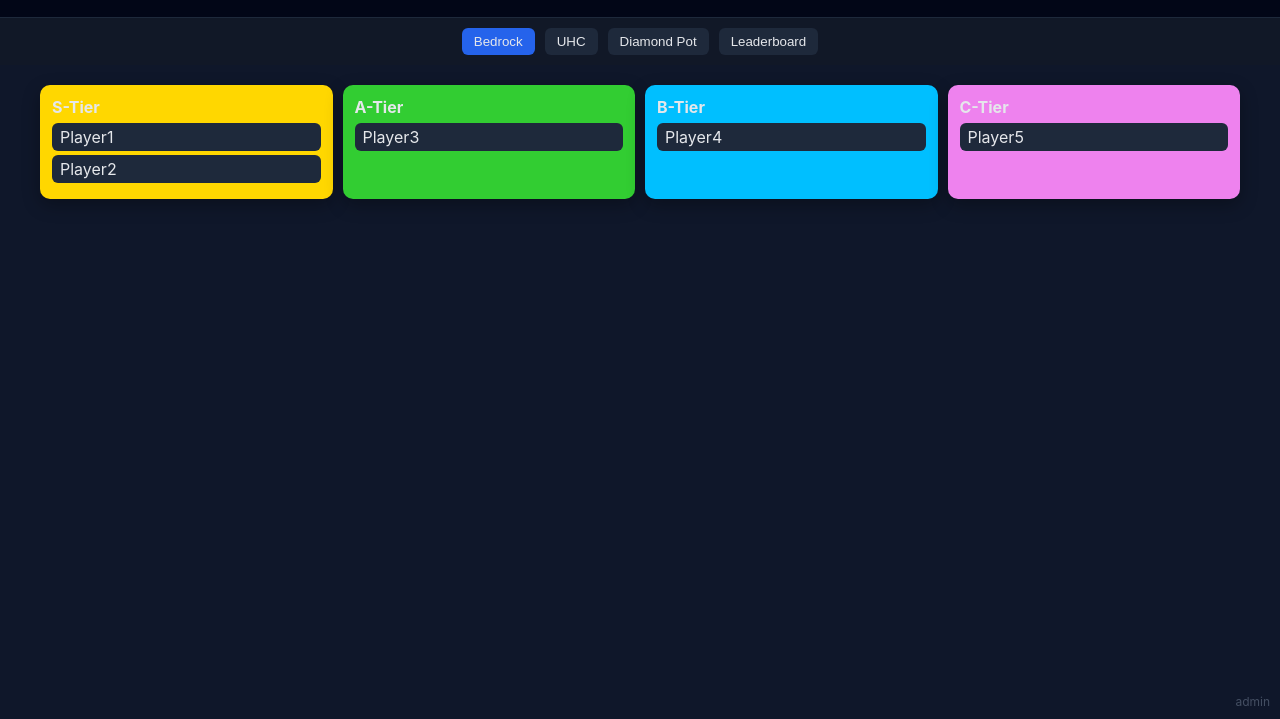
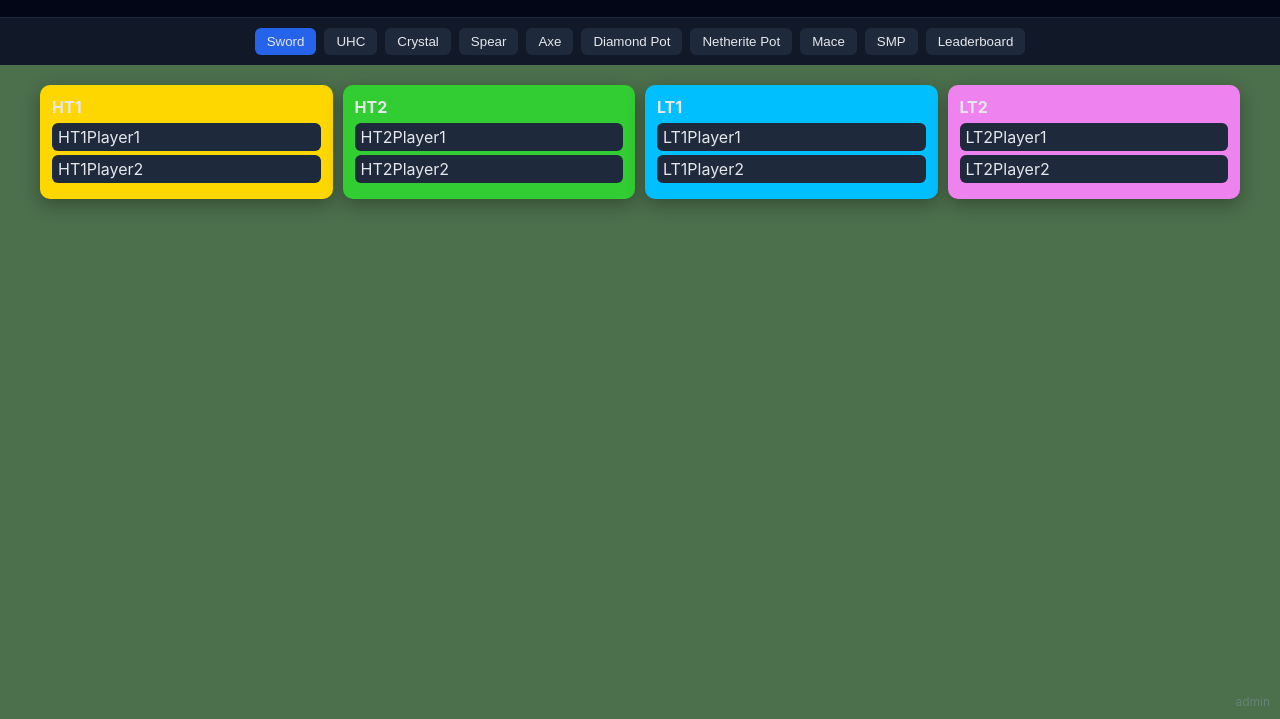
Before and after one commit to TibetttYT/McTiers-Bedrock, a plain HTML site: page index.html in a window 1280 px wide. Shown: the part 81-800 px from the top of the page. Drawn offline with Linux system fonts and the light colour scheme.

Commit message:
Update index.html

```diff
--- a/index.html
+++ b/index.html
@@ -5,19 +5,19 @@
 <meta name="viewport" content="width=device-width, initial-scale=1.0">
 <title>TTB – Tier Testing Bedrock</title>
 <style>
-body { margin:0; font-family:'Inter',sans-serif; background:#0f172a; color:#e5e7eb; }
+body { margin:0; font-family:'Inter',sans-serif; background:rgba(0,50,0,0.7); color:#e5e7eb; }
 header { padding:20px; text-align:center; background:#020617; border-bottom:1px solid #1e293b; }
 header h1 { margin:0; font-size:28px; }
 header p { margin:4px 0 0; color:#94a3b8; }
-nav { display:flex; justify-content:center; gap:10px; padding:10px 0; background:#111827; }
+nav { display:flex; flex-wrap:wrap; justify-content:center; gap:8px; padding:10px 0; background:#111827; }
 nav button { background:#1e293b; border:none; color:#e5e7eb; padding:6px 12px; border-radius:6px; cursor:pointer; transition:0.2s; }
 nav button:hover { background:#2563eb; }
 nav button.active { background:#2563eb; }
-.tiers { display:grid; grid-template-columns: repeat(auto-fit, minmax(160px,1fr)); gap:10px; padding:20px; max-width:1200px; margin:auto; }
+.tiers { display:grid; grid-template-columns: repeat(auto-fit, minmax(140px,1fr)); gap:10px; padding:20px; max-width:1200px; margin:auto; }
 .tier { border-radius:10px; padding:12px; box-shadow:0 6px 18px rgba(0,0,0,.3); transition:0.2s; }
 .tier:hover { transform:translateY(-3px); }
 .tier h2 { margin:0 0 6px; font-size:16px; }
-.player { border-radius:6px; padding:4px 8px; margin:4px 0; cursor:grab; transition:0.2s; }
+.player { border-radius:6px; padding:4px 6px; margin:4px 0; cursor:grab; transition:0.2s; background:#1e293b; }
 .player.dragging { opacity:0.5; }
 .admin-link { position:fixed; bottom:10px; right:10px; font-size:12px; opacity:.4; color:#94a3b8; text-decoration:none; }
 .admin-panel { position:fixed; top:50%; left:50%; transform:translate(-50%,-50%); background:#020617; border:1px solid #334155; padding:20px; border-radius:10px; max-width:400px; width:90%; box-shadow:0 10px 40px rgba(0,0,0,.5); display:none; z-index:1000; }
@@ -32,9 +32,15 @@ nav button.active { background:#2563eb; }
 <p>Tier Testing Bedrock</p>
 </header>
 <nav id="menu">
-<button data-tab="Bedrock" class="active">Bedrock</button>
+<button data-tab="Sword" class="active">Sword</button>
 <button data-tab="UHC">UHC</button>
+<button data-tab="Crystal">Crystal</button>
+<button data-tab="Spear">Spear</button>
+<button data-tab="Axe">Axe</button>
 <button data-tab="DiamondPot">Diamond Pot</button>
+<button data-tab="NetheritePot">Netherite Pot</button>
+<button data-tab="Mace">Mace</button>
+<button data-tab="SMP">SMP</button>
 <button data-tab="Leaderboard">Leaderboard</button>
 </nav>
 <section class="tiers" id="tiers"></section>
@@ -47,49 +53,52 @@ nav button.active { background:#2563eb; }
 <button id="saveBtn">Save</button>
 </div>
 <script>
-const defaultData = {
-  Bedrock: {"S-Tier":["Player1","Player2"],"A-Tier":["Player3"],"B-Tier":["Player4"],"C-Tier":["Player5"]},
-  UHC: {"S-Tier":["UHC1"],"A-Tier":["UHC2"],"B-Tier":["UHC3"],"C-Tier":["UHC4"]},
-  DiamondPot: {"S-Tier":["DP1"],"A-Tier":["DP2"],"B-Tier":["DP3"],"C-Tier":["DP4"]},
-  Leaderboard: {"Top":["L1","L2","L3","L4"]}
-};
-const tierColors = { "S-Tier":"gold", "A-Tier":"limegreen", "B-Tier":"deepskyblue", "C-Tier":"violet", "Top":"orange" };
-let activeTab = 'Bedrock';
+const gamemodes = ["Sword","UHC","Crystal","Spear","Axe","DiamondPot","NetheritePot","Mace","SMP","Leaderboard"];
+const defaultTiers = ["HT1","HT2","LT1","LT2"];
+const defaultData = {};
+gamemodes.forEach(mode=>{
+  defaultData[mode]={};
+  defaultTiers.forEach(tier=>{
+    defaultData[mode][tier]=[tier+"Player1",tier+"Player2"];
+  });
+});
 let data = JSON.parse(localStorage.getItem('tiers')) || defaultData;
+let activeTab = "Sword";
 const tiersContainer = document.getElementById('tiers');
+const tierColors = {"HT1":"gold","HT2":"limegreen","LT1":"deepskyblue","LT2":"violet"};
 
-function render() {
+function render(){
   tiersContainer.innerHTML='';
   const tabData = data[activeTab];
   for(const tier in tabData){
-    const tierDiv = document.createElement('div');
-    tierDiv.className='tier';
-    tierDiv.style.background=tierColors[tier] || '#020617';
-    tierDiv.dataset.tier=tier;
-    tierDiv.innerHTML=`<h2>${tier}</h2>`;
+    const div=document.createElement('div');
+    div.className='tier';
+    div.dataset.tier=tier;
+    div.style.background=tierColors[tier] || '#020617';
+    div.innerHTML=`<h2>${tier}</h2>`;
     tabData[tier].forEach(player=>{
       const pDiv=document.createElement('div');
       pDiv.className='player';
       pDiv.draggable=true;
       pDiv.textContent=player;
-      pDiv.style.background='#1e293b';
-      tierDiv.appendChild(pDiv);
+      // Spieler umbenennen per Doppelklick
+      pDiv.addEventListener('dblclick',()=>{const n=prompt("Enter new player name:",pDiv.textContent);if(n)pDiv.textContent=n;});
+      div.appendChild(pDiv);
     });
-    tiersContainer.appendChild(tierDiv);
+    tiersContainer.appendChild(div);
   }
   addDragDrop();
 }
 
 function addDragDrop(){
-  const players=document.querySelectorAll('.player');
   let dragged;
-  players.forEach(p=>{
+  document.querySelectorAll('.player').forEach(p=>{
     p.addEventListener('dragstart',()=>{dragged=p;p.classList.add('dragging');});
     p.addEventListener('dragend',()=>{dragged.classList.remove('dragging');dragged=null;});
   });
   document.querySelectorAll('.tier').forEach(td=>{
     td.addEventListener('dragover',e=>e.preventDefault());
-    td.addEventListener('drop',e=>{e.preventDefault();if(dragged){td.appendChild(dragged);saveData();}});
+    td.addEventListener('drop',e=>{if(dragged){td.appendChild(dragged);saveData();}});
   });
 }
 
@@ -129,12 +138,7 @@ function renderAdminPanel(){
       pDiv.className='player';
       pDiv.draggable=true;
       pDiv.textContent=player;
-      pDiv.style.background='#1e293b';
-      // Spieler umbenennen per Doppelklick
-      pDiv.addEventListener('dblclick',()=>{
-        const newName = prompt('Enter new player name:', pDiv.textContent);
-        if(newName) pDiv.textContent = newName;
-      });
+      pDiv.addEventListener('dblclick',()=>{const n=prompt("Enter new player name:",pDiv.textContent);if(n)pDiv.textContent=n;});
       div.appendChild(pDiv);
     });
     content.appendChild(div);
```
